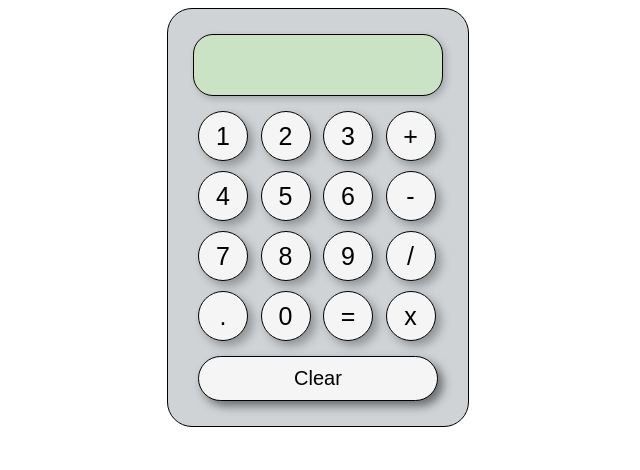
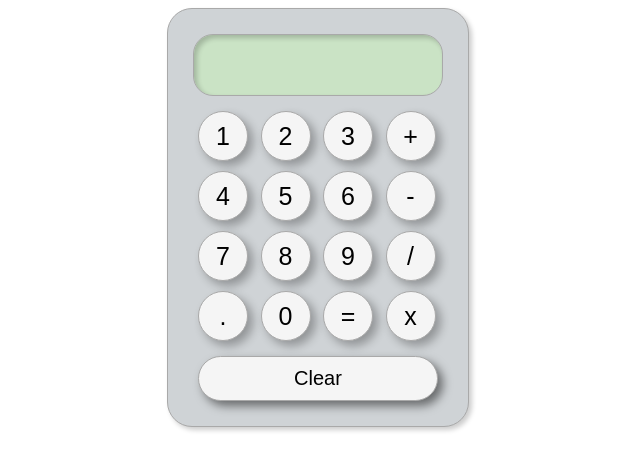
Before and after one commit to alexanderjoesephs/calculator, a React (Create React App) app: page / in a window 1280 px wide. Shown: the top 470 px of the page, without its empty margins (322-962 px from the left). Built offline with nearby package versions, Linux system fonts and the light colour scheme.

Commit message:
updated css shaddow

```diff
--- a/src/App.js
+++ b/src/App.js
@@ -72,11 +72,19 @@ function App() {
   }
 
   const handleOperationClick = (operation) => {
-    if(((screen==="" || screen==="0") && operation==="-") || (calculated===true && operation==="-") ){
-      setScreen("-");
-      setCalculated(false);
+    if(operation==="-"){
+      if(screen==="" || screen==="0" ){
+        setScreen("-");
+        setCalculated(false);
+      }
+      else{
+        setMemory(screen);
+        setScreen("");
+        setOperation(operation);
+        setPointUsed(false);
+      }
     }
-    else{
+    if(operation==="+" || operation==="x" || operation==="/" ){
       setMemory(screen);
       setScreen("");
       setOperation(operation);
--- a/src/index.css
+++ b/src/index.css
@@ -38,7 +38,7 @@ h1 {
   border-radius: 50%;
   font-size: 25px;
   background-color:#F5F5F5;
-  border:1px solid black;
+  border:1px solid darkgrey;
   margin: 5px;
   box-shadow: 5px 5px 10px rgba(5, 5, 5, 0.3);
 }
@@ -51,14 +51,14 @@ h1 {
   display: inline-block;
   font-size: 20px;
   background-color:#F5F5F5;
-  border:1px solid black;
+  border:1px solid  darkgrey;
   border-radius: 25px;
   box-shadow: 5px 5px 10px rgba(5, 5, 5, 0.5);
 
 }
 
 .calculator-body{
-  border:1px solid black;
+
   text-align:center;
   padding: 25px;
   background-color: #CFD3D6;
@@ -66,11 +66,20 @@ h1 {
   margin-right: auto;
   width: 250px;
   border-radius: 25px;
+  box-shadow: 3px 3px 5px rgba(2, 2, 2, 0.2);
+
+
+
+
+  border: 1px solid darkgrey;
+
+
 }
 
+
 .screen{
-  box-shadow: 3px 3px 7px rgba(2, 2, 2, 0.2);
-  border:1px solid black;
+  box-shadow: inset 3px 3px 5px rgba(2, 2, 2, 0.2);
+  border:1px solid darkgrey;
   height: 60px;
   line-height: 60px;
   font-size:20px;
```
